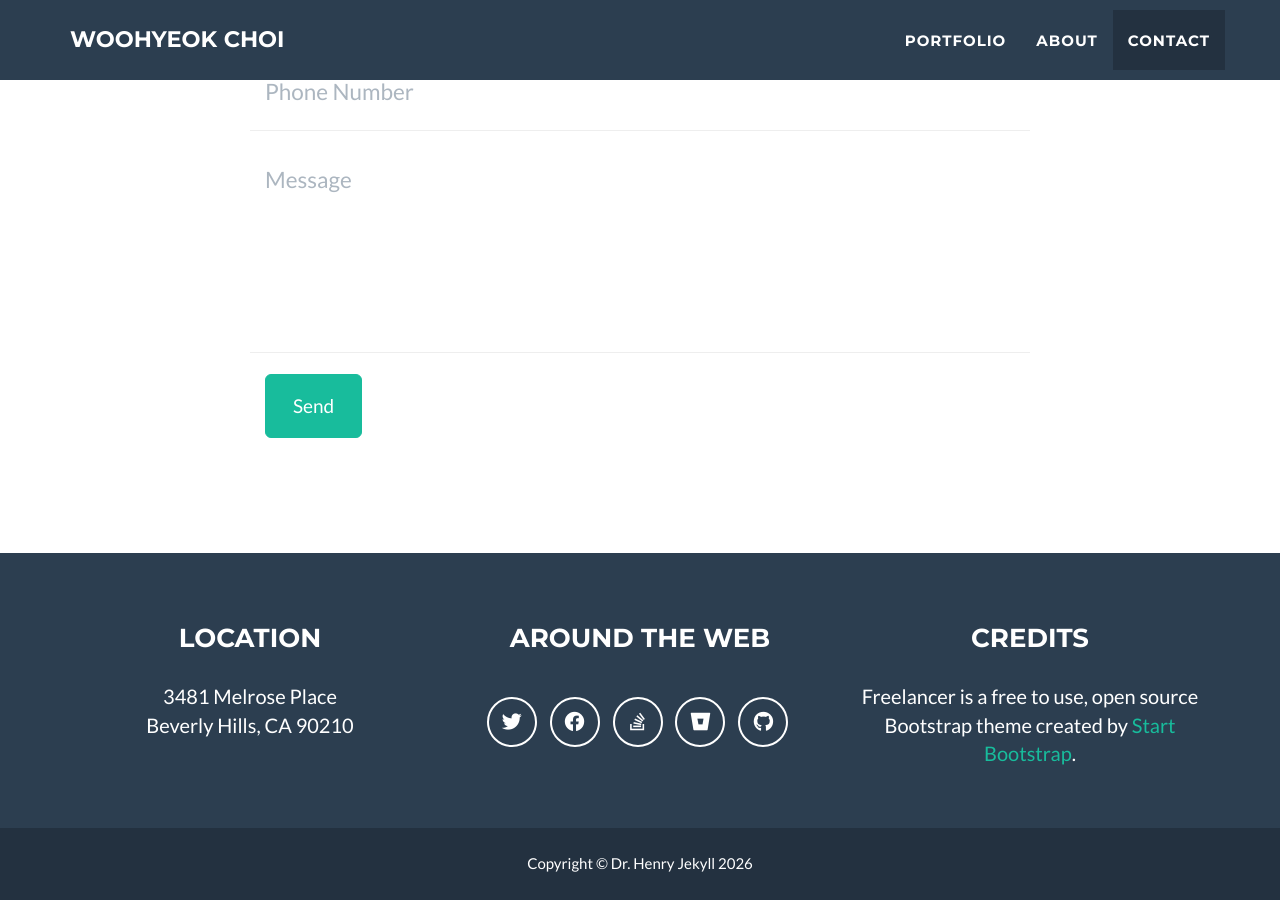
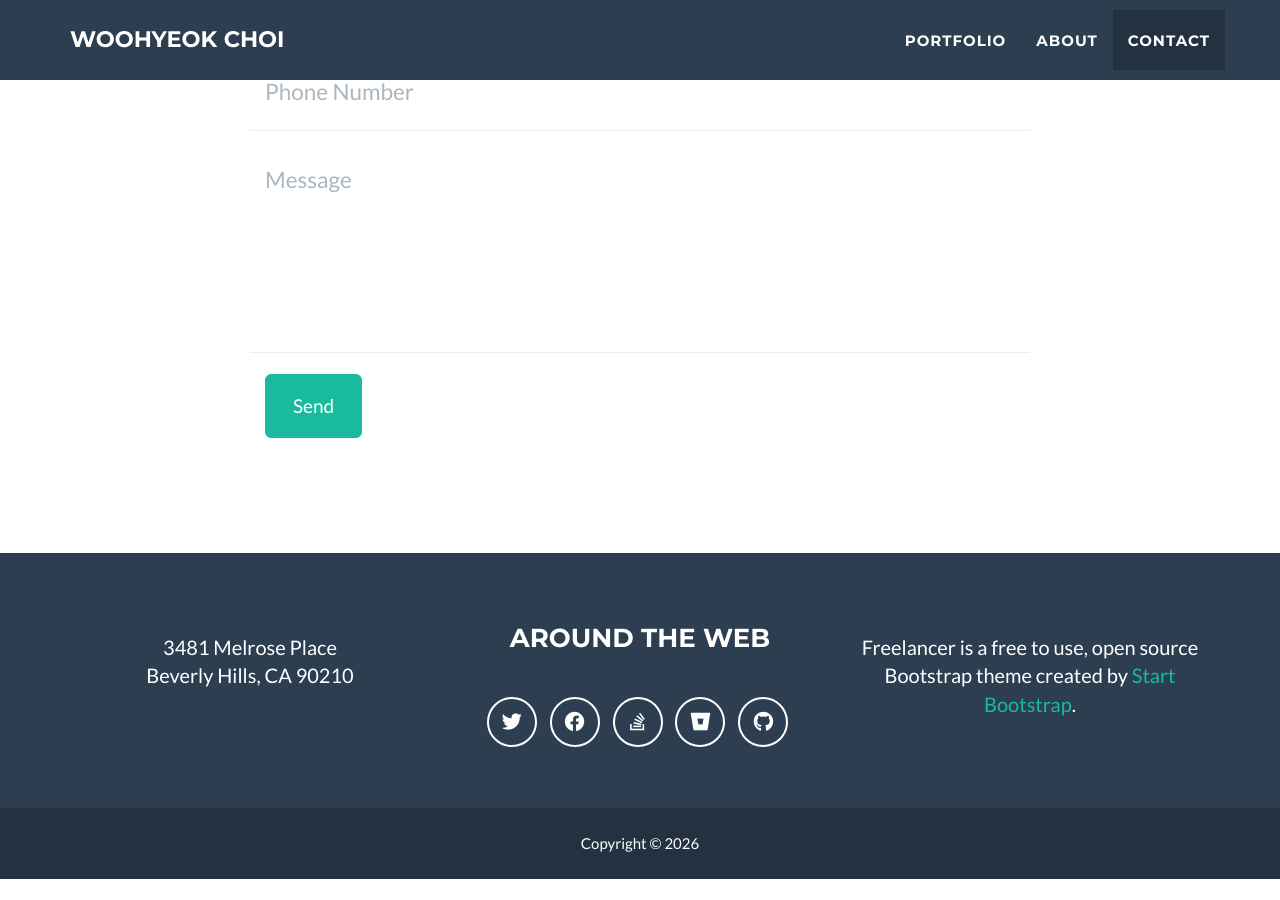
Before and after one commit to wooluck-98/wooluck-98.github.io, a Jekyll site: the page built from _posts/2014-07-18-project-1.markdown, in a window 1280 px wide and 900 px high, scrolled down 2576 px. Built offline with Jekyll 4.4.1, drawn with Linux system fonts in a browser that asks for light colours; after the commit the page ends 3455 px from its top, so only the background shows below that; part of the change alters nothing that is shown.

Commit message:
Update _config.yml

```diff
--- a/_config.yml
+++ b/_config.yml
@@ -32,10 +32,10 @@ color:
 
 # Footer settings
 footer:
-  copyright: Dr. Henry Jekyll
-  location: Location
+  # copyright: Dr. Henry Jekyll
+  # location: Location
   social: Around the Web
-  credits: Credits
+  # credits: Credits
 
 # Social networks usernames (many more available: google-plus, flickr, dribbble, pinterest, instagram, tumblr, linkedin, etc.)
 social:
```
